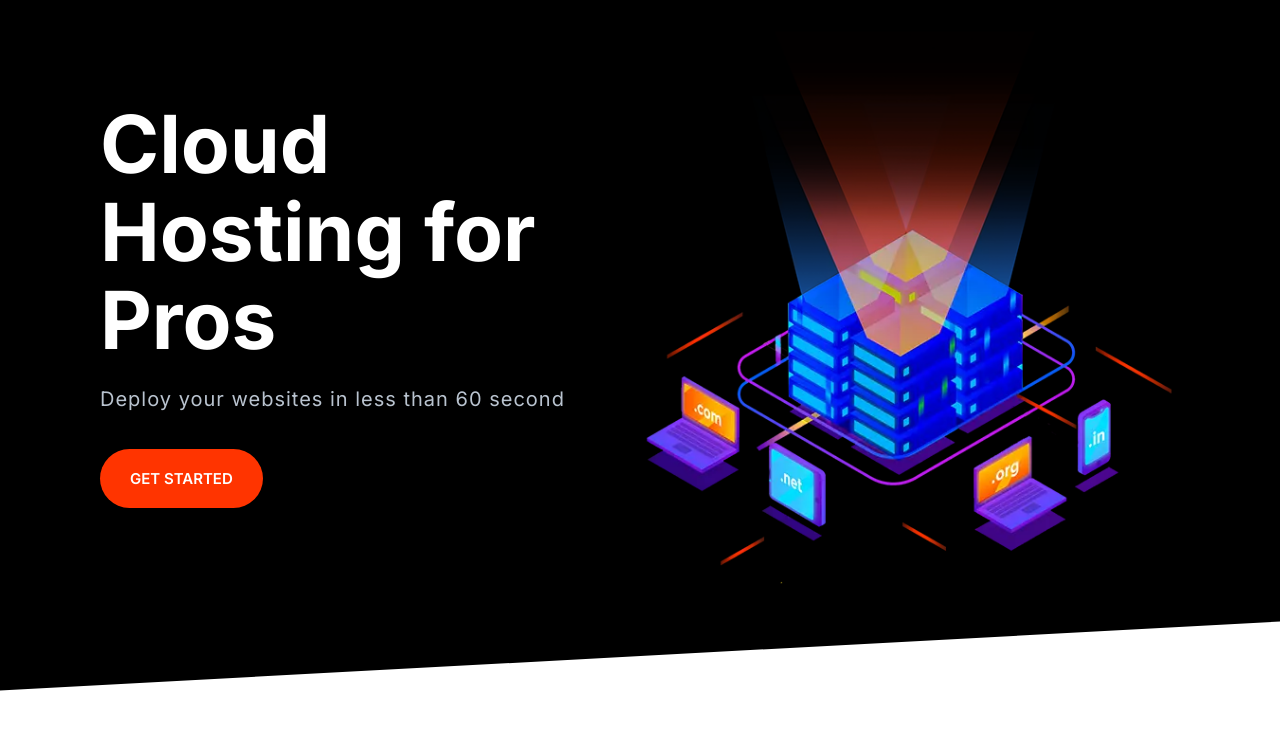
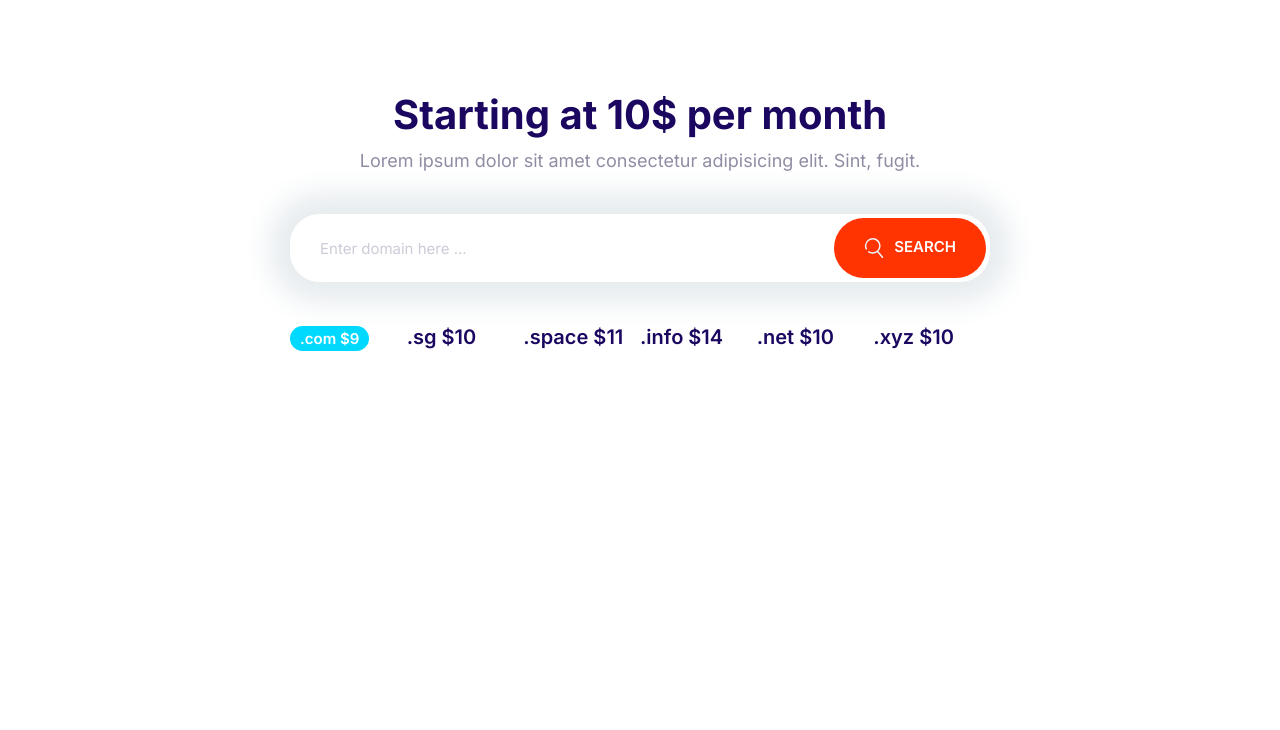
Before and after one commit to DrilonDema/moshify, a plain HTML site: page index.html in a window 1280 px wide. Drawn offline with Linux system fonts and the light colour scheme.

Commit message:
block-domain is developed

```diff
--- a/css/style.css
+++ b/css/style.css
@@ -265,6 +265,13 @@ a {
   border-color: var(--color-headings);
   color: #fff;
   background-color: var(--color-headings);
+}
+
+.btn .icon{
+  width: 2rem;
+  height: 2rem;
+  margin-right: 1rem;
+  vertical-align: middle;
 }
 
 @media screen and (min-width:1024px) {
@@ -753,3 +760,31 @@ blockquote{
   }
 
 }
+
+/* Block domain */
+
+.block-domain .input-group{
+
+  box-shadow: 0 0 30px 20px #e6ebee;
+  border: 0;
+  max-width: 700px;
+  margin: 4rem auto;
+
+}
+
+.block-domain__prices{
+  display: grid;
+  grid-template-columns: repeat(3,1fr);
+  grid-template-rows: repeat(2,6rem);
+  font-size: 2rem;
+  font-weight: 600;
+  max-width: 700px;
+  margin: 0 auto;
+
+}
+
+@media screen and (min-width:768px) {
+  .block-domain__prices{
+    grid-template-columns: repeat(auto-fit,minmax(10rem,1fr));
+  }
+}
--- a/index.html
+++ b/index.html
@@ -15,21 +15,29 @@
 </head>
 
 <body>
-  <section class="block block--dark block--skewed-left hero">
-    <div class="container grid grid--1X2">
-      <header class="block__header hero__content">
-        <h1 class="block__heading">Cloud Hosting for Pros</h1>
-        <p class=hero__tagline>Deploy your websites in less than 60 second</p>
-        <a href="" class="btn btn--accent btn--stretched">Get Started</a>
-      </header>
-      <picture>
-        <source type="image/webp" srcset="images/banner.webp 1x, images/banner@2x.webp 2x" />
 
-        <source type="image/png" srcset="images/banner.png 1x, images/banner@2x.png 2x" />
-
-        <img class="hero_image" src="images/banner.png" alt="">
-      </picture>
+  <section class="block container block-domain ">
+    <header class="block__header">
+      <h2>Starting at 10$ per month</h2>
+      <p>Lorem ipsum dolor sit amet consectetur adipisicing elit. Sint, fugit.</p>
+    </header>
+    <div class="input-group">
+      <input type="text" class="input" placeholder="Enter domain here ..." />
+      <button class="btn btn--accent">
+        <svg class="icon icon--white search--icon">
+          <use xlink:href="images/sprite.svg#search">
+          </use>
+        </svg>SEARCH
+      </button>
     </div>
+    <ul class="list block-domain__prices">
+      <li><span class="badge badge--secondary">.com $9</span></li>
+      <li>.sg $10</li>
+      <li>.space $11</li>
+      <li>.info $14</li>
+      <li>.net $10</li>
+      <li>.xyz $10</li>
+    </ul>
   </section>
 
   <script src="js/main.js"></script>
```
Also changed, not shown: components/block-domain.html (added, +23 -0 lines).
